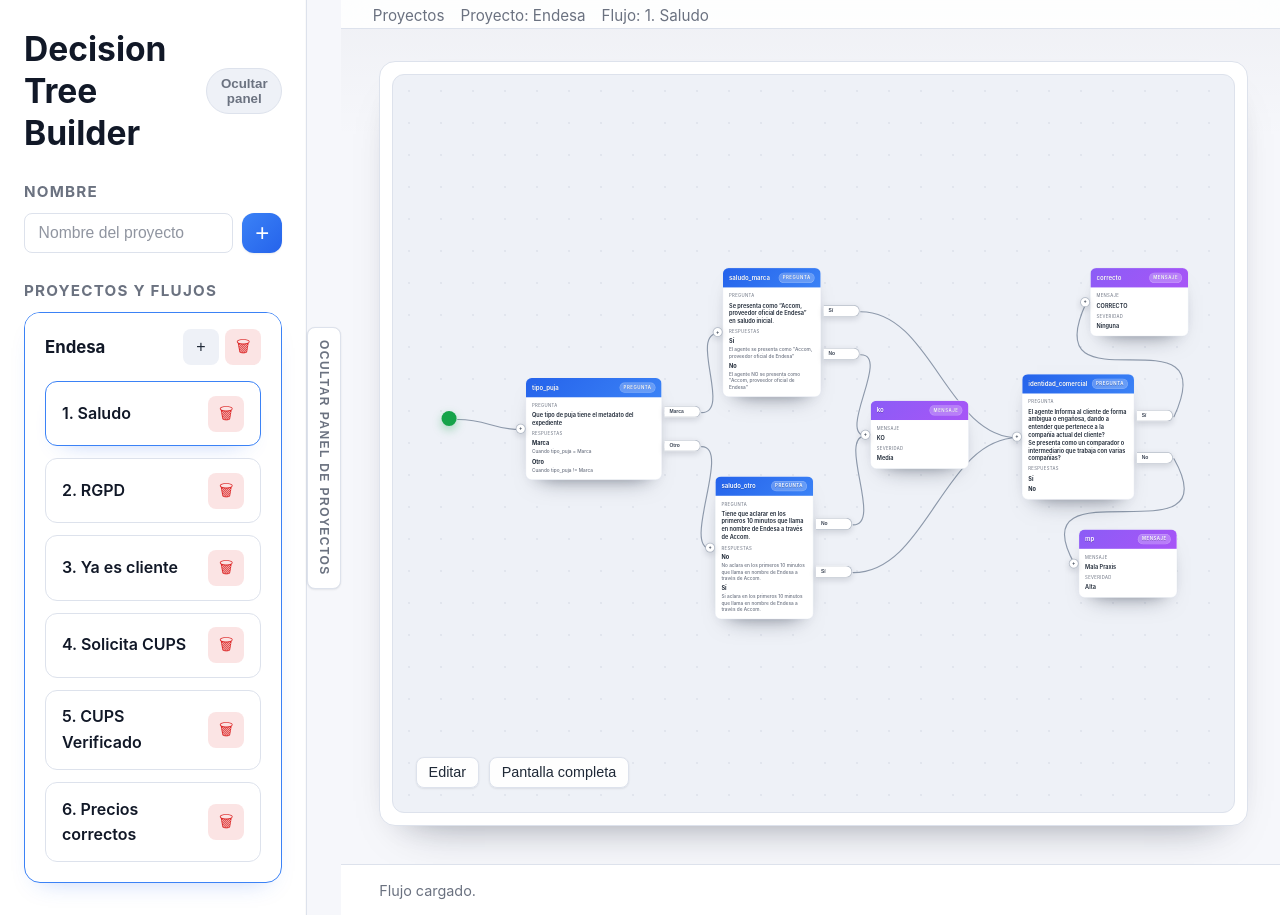
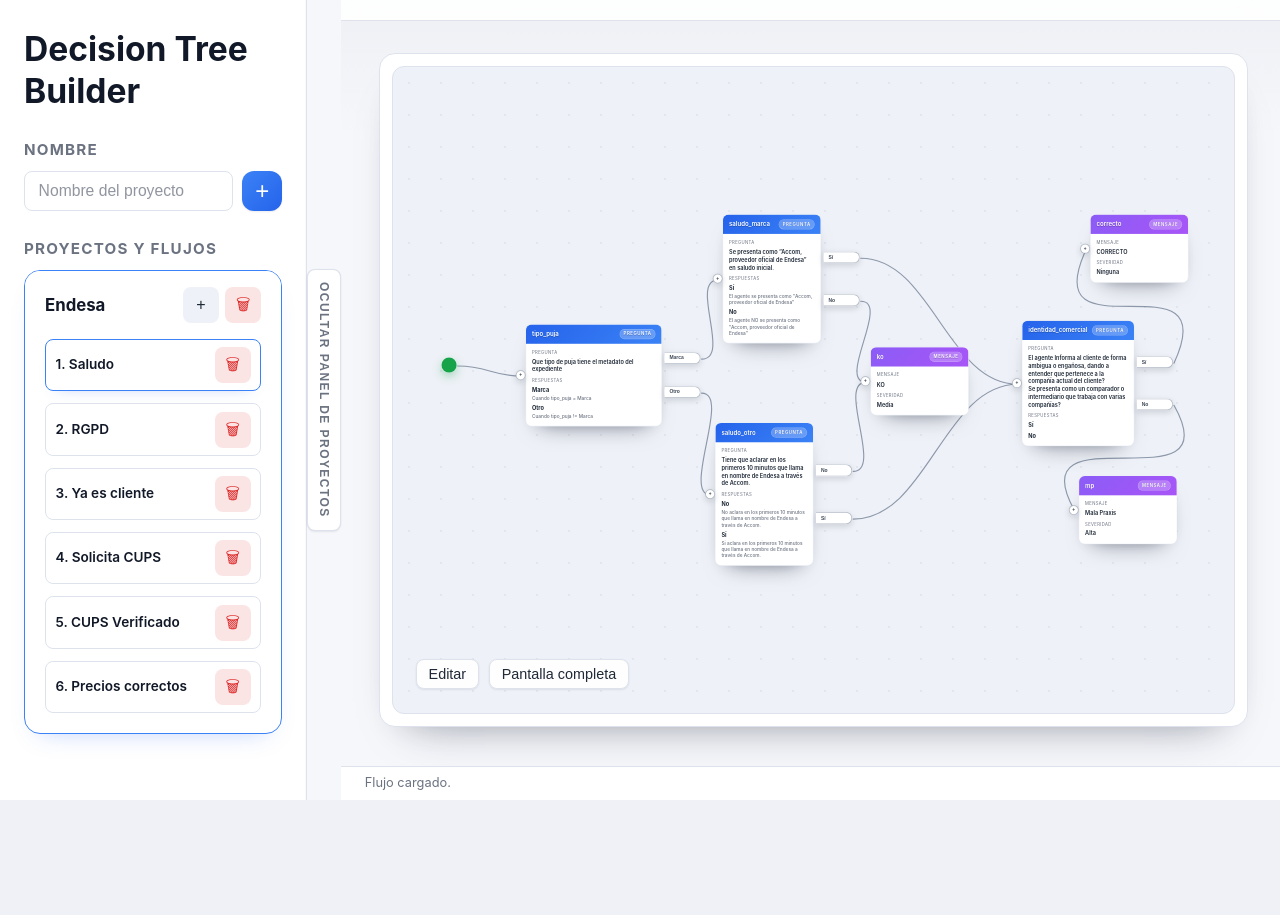
Before and after one commit to eduardogr90/yaml, a Flask app: page /?project=endesa&flow=1_saludo in a window 1280 px wide. After the commit the page ends 800 px from the top, so only its background shows below. Run offline with Flask 3, Linux system fonts and the light colour scheme.

Commit message:
Cambios visuales a mano

```diff
--- a/decision_tree_builder/static/css/style.css
+++ b/decision_tree_builder/static/css/style.css
@@ -449,39 +449,38 @@ p {
   background: var(--color-surface-alt);
   color: var(--color-text-muted);
 }
-
 .project-flow {
   border: 1px solid var(--color-border);
-  border-radius: var(--radius-md);
-  padding: 0.85rem 1rem;
-  display: grid;
-  gap: 0.4rem;
+  border-radius: var(--radius-sm); /* Borde un poco más compacto */
+  padding: 0.45rem 0.6rem; /* Menos padding interno */
+  display: grid;
+  gap: 0.25rem; /* Menor separación interna */
   background: var(--color-surface);
   transition: border-color var(--transition-fast), box-shadow var(--transition-fast);
 }
 
 .project-flow.is-active {
   border-color: var(--color-accent);
-  box-shadow: 0 12px 24px -18px rgba(37, 99, 235, 0.45);
+  box-shadow: 0 8px 16px -12px rgba(37, 99, 235, 0.35); /* Menor sombra */
 }
 
 .project-flow__main {
   display: grid;
   align-items: start;
-  gap: 0.75rem;
+  gap: 0.45rem; /* Más compacto */
 }
 
 .project-flow__display {
   display: flex;
   align-items: center;
   justify-content: space-between;
-  gap: 0.75rem;
+  gap: 0.5rem; /* Menor separación entre elementos */
 }
 
 .project-flow__select {
   display: inline-flex;
   align-items: center;
-  gap: 0.5rem;
+  gap: 0.35rem; /* Más juntos */
   flex: 1;
   min-width: 0;
   padding: 0;
@@ -496,13 +495,14 @@ p {
 
 .project-flow__select:focus-visible {
   outline: none;
-  box-shadow: 0 0 0 3px var(--color-accent-soft);
+  box-shadow: 0 0 0 2px var(--color-accent-soft);
   border-radius: var(--radius-sm);
 }
 
 .project-flow__name {
   font-weight: 600;
   color: var(--color-heading);
+  font-size: 0.85rem; /* Texto ligeramente más pequeño */
   transition: color var(--transition-fast);
 }
 
@@ -518,14 +518,15 @@ p {
 .project-flow__actions {
   display: flex;
   align-items: center;
-  gap: 0.35rem;
+  gap: 0.25rem; /* Más compacto */
 }
 
 .project-flow__description {
   margin: 0;
-  font-size: 0.875rem;
-  color: var(--color-text-muted);
-}
+  font-size: 0.8rem; /* Texto más pequeño */
+  color: var(--color-text-muted);
+}
+
 
 .rename-form {
   display: none;
@@ -2161,17 +2162,18 @@ body.is-idle .editor-toolbar {
 }
 
 .status-bar {
-  padding: 0.85rem clamp(1.5rem, 3vw, 2.5rem);
-  font-size: 0.9rem;
+  padding: 0.4rem clamp(1rem, 2vw, 1.5rem); /* Menos espacio interno */
+  font-size: 0.8rem; /* Texto un poco más pequeño */
   color: var(--color-text-muted);
   border-top: 1px solid var(--color-border);
   background: var(--color-surface);
-  backdrop-filter: blur(12px);
+  backdrop-filter: blur(8px); /* Ligero ajuste al blur */
   display: flex;
   align-items: center;
   justify-content: space-between;
-  gap: 1rem;
-}
+  gap: 0.6rem; /* Menor separación entre elementos */
+}
+
 
 body.has-unsaved-changes .status-bar {
   background: var(--color-warning-soft);
--- a/decision_tree_builder/templates/index.html
+++ b/decision_tree_builder/templates/index.html
@@ -14,15 +14,6 @@
       <aside class="projects-panel" id="projects-panel" aria-hidden="false">
         <header class="projects-panel__header">
           <h1 class="projects-panel__title">Decision Tree Builder</h1>
-          <button
-            type="button"
-            class="projects-panel__collapse"
-            id="btn-hide-projects"
-            aria-controls="projects-panel"
-            aria-expanded="true"
-          >
-            Ocultar panel
-          </button>
         </header>
 
         <section class="projects-panel__section">
@@ -236,15 +227,6 @@
       <main class="workspace-main">
         <header class="editor-header">
           <div class="header-top">
-            <div class="breadcrumbs">
-              <span class="crumb">Proyectos</span>
-              {% if active_project %}
-                <span class="crumb">Proyecto: {{ active_project.name }}</span>
-              {% endif %}
-              {% if active_flow %}
-                <span class="crumb">Flujo: {{ active_flow.name }}</span>
-              {% endif %}
-            </div>
             {% if active_flow %}
               <div class="header-actions">
                 <button
```
Also changed, not shown: decision_tree_builder/data/endesa/flows/5_cups_verificado.json (+14 -14 lines).
